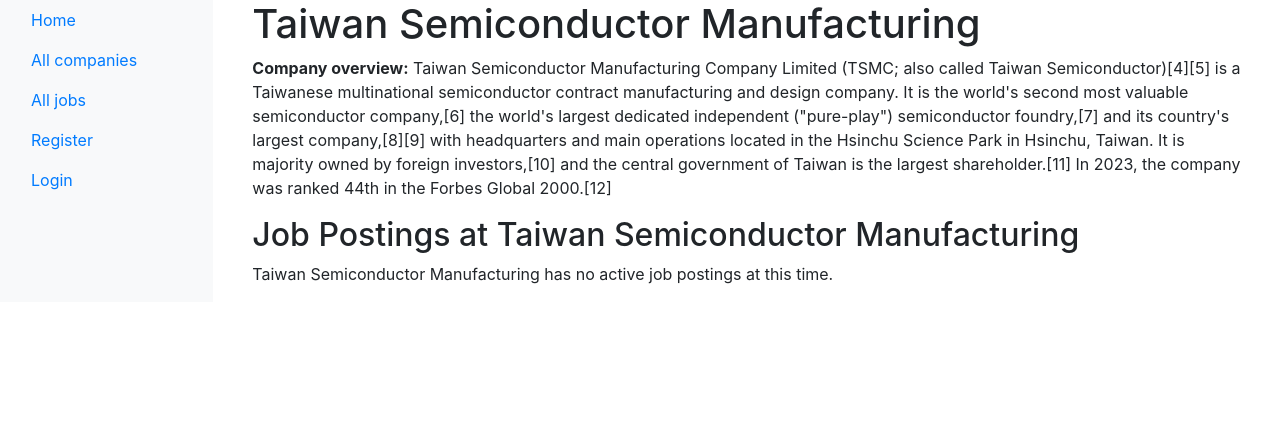
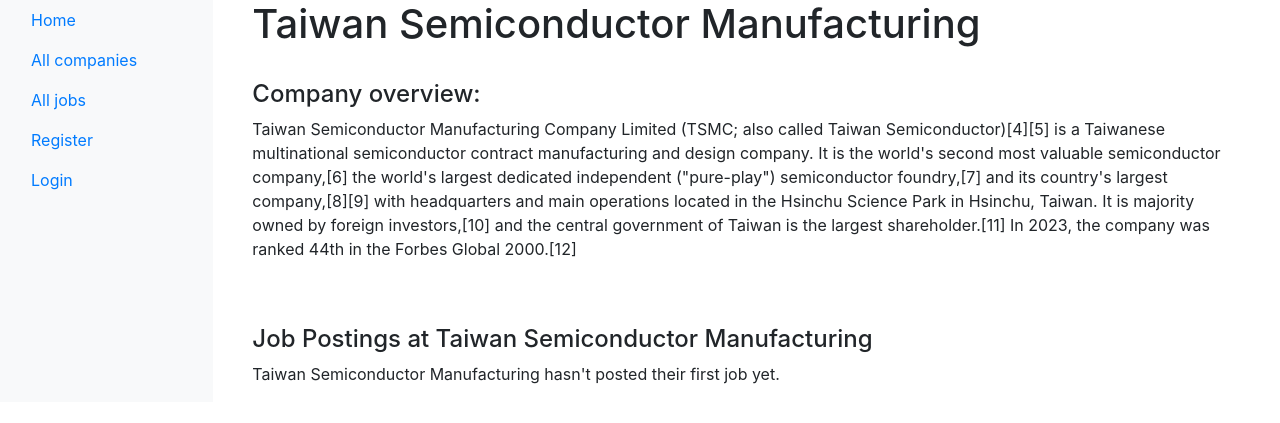
Before and after one commit to martn2023/yindeed_indeed_clone, a Django app: page /jobs/company/2/ in a window 1280 px wide. Shown: the top 423 px of the page. Run offline with Django 5.2, Linux system fonts and the light colour scheme; data comes from the database, SQL or seed files in the repository; some libraries are stand-ins or nearby versions.

Commit message:
job counts now show up, and pluralized

```diff
--- a/job_catalog/views.py
+++ b/job_catalog/views.py
@@ -28,10 +28,14 @@ def job_details(request, job_id):
 
 def company_details(request, company_id):
     company_instance = get_object_or_404(EmployerOrganization, pk=company_id)
-    # Filter only active job postings for this company
+    total_job_postings = JobPosting.objects.filter(organization=company_instance).count()
+    active_job_postings = JobPosting.objects.filter(organization=company_instance, is_active=True).count()
     job_postings = JobPosting.objects.filter(organization=company_instance, is_active=True)
+
     context = {
         'company_instance': company_instance,
-        'job_postings': job_postings,  # Only active job postings
+        'job_postings': job_postings,
+        'total_job_postings': total_job_postings,  # Total number of jobs posted
+        'active_job_postings': active_job_postings,  # Number of active jobs
     }
     return render(request, 'jobs_catalog/company_details.html', context)
--- a/templates/jobs_catalog/company_details.html
+++ b/templates/jobs_catalog/company_details.html
@@ -5,23 +5,26 @@
 {% block content %}
 <div class="container">
     <h1>{{ company_instance.employer_org_name }}</h1>
-    <p><strong>Company overview:</strong> {{ company_instance.employer_org_description_box }}</p>
-
+    <br>
+    <h4>Company overview:</h4>
+    <p>{{ company_instance.employer_org_description_box }}</p>
+    <br><br>
     <!-- List of Job Postings for the company -->
-    <h2>Job Postings at {{ company_instance.employer_org_name }}</h2>
+    <h4>Job Postings at {{ company_instance.employer_org_name }}</h4>
+    {% if total_job_postings == 0 %}
+        <p>{{ company_instance.employer_org_name }} hasn't posted their first job yet.</p>
+    {% else %}
+        <p>{{ company_instance.employer_org_name }} has posted {{ total_job_postings }} job{{ total_job_postings|pluralize }}, {{ active_job_postings }} of which {{ active_job_postings|pluralize:"is,are" }} still active.</p>
         {% if job_postings %}
             <ul>
                 {% for job in job_postings %}
                     <li>
-                    <strong>{{ job.title }}</strong><br>
+                        <strong><a href="{% url 'job_catalog:job_details' job.id %}">{{ job.title }}</a></strong><br>
                         <p>{{ job.role_overview }}</p>
-                    <!-- Link to the detail view for the job if you have one -->
-                    <a href="{% url 'job_catalog:job_details' job.id %}">View Job</a>
                     </li>
                 {% endfor %}
             </ul>
-    {% else %}
-        <p>{{ company_instance.employer_org_name }} has no active job postings at this time.</p>
+        {% endif %}
     {% endif %}
 </div>
 {% endblock %}
```
Lines whose indentation alone changed are shown as unchanged.
